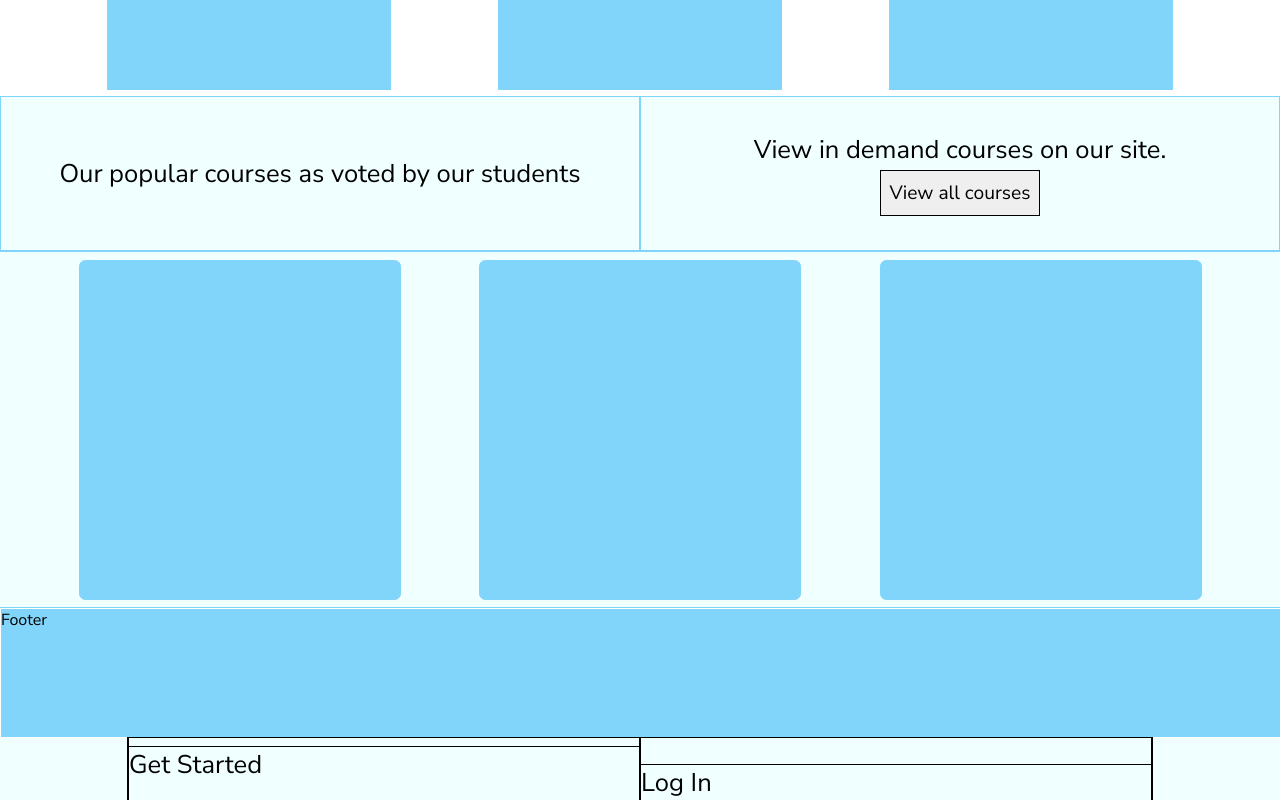
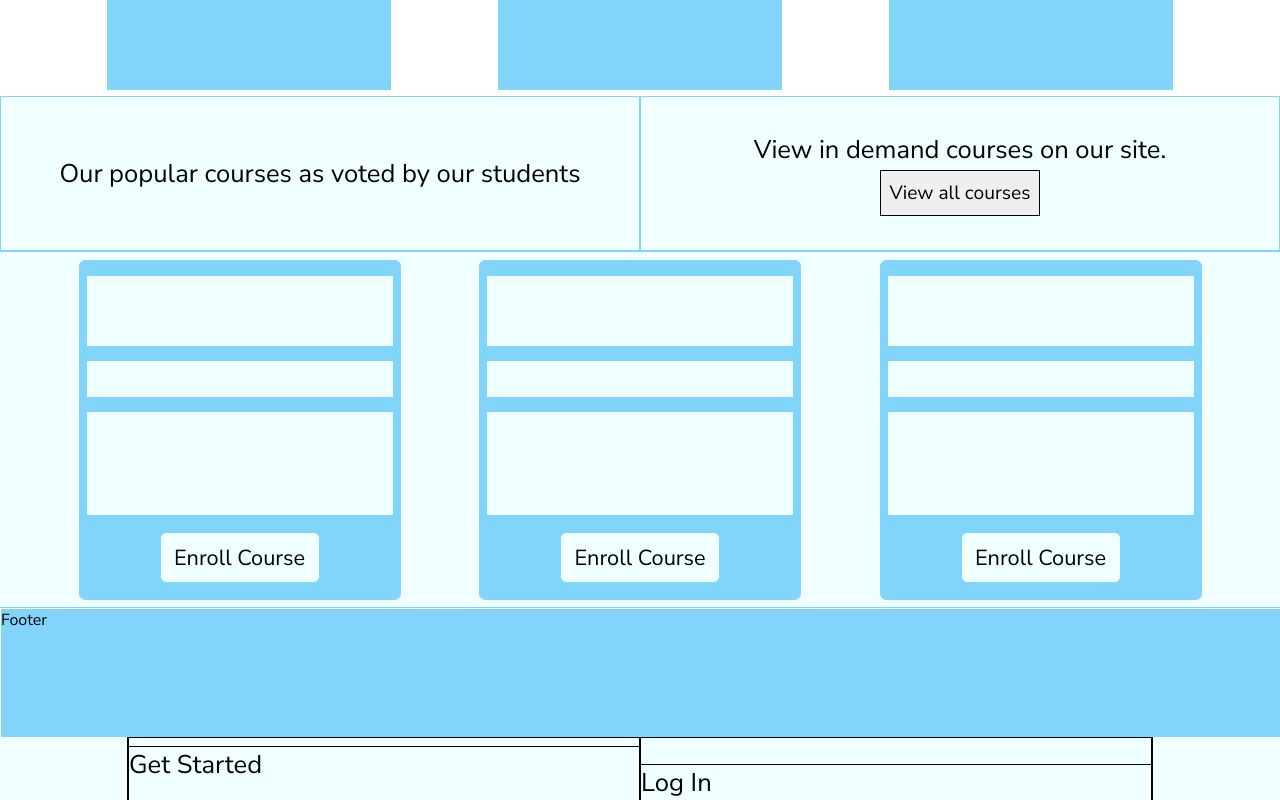
Before and after one commit to MokuaEnock/NxT-learn, a React (Create React App) app: page / in a window 1280 px wide. Shown: the part 999-1799 px from the top of the page. Built offline with nearby package versions, Linux system fonts and the light colour scheme; data requests are answered from the project's data file.

Commit message:
course  card skeleton for landing page

```diff
--- a/src/components/home/main.js
+++ b/src/components/home/main.js
@@ -46,9 +46,23 @@ function Main() {
           </span>
         </div>
         <ul id="main_container2">
-          <li></li>
-          <li></li>
-          <li></li>
+          <li>
+            <span id="instructors"></span>
+            <span id="card_rating"></span>
+            <span id="card_title"></span>
+            <button>Enroll Course</button>
+          </li>
+          <li>
+            <span id="instructors"></span>
+            <span id="card_rating"></span>
+            <span id="card_title"></span>
+            <button>Enroll Course</button>
+          </li><li>
+            <span id="instructors"></span>
+            <span id="card_rating"></span>
+            <span id="card_title"></span>
+            <button>Enroll Course</button>
+          </li>
         </ul>
       </section>
     </>
--- a/src/index.css
+++ b/src/index.css
@@ -151,6 +151,10 @@ main>div>span>button {
   height: 95%;
   border: thin solid #81D4FA;
   background-color: #81D4FA;
+  display: flex;
+  flex-direction: column;
+  justify-content: space-evenly;
+  align-items: center;
 }
 
 #main_cards {
@@ -200,6 +204,37 @@ main>div>span>button {
   border: thin solid #81D4FA;
   background-color: #81D4FA;
   border-radius: 0.5vw;
+  display: flex;
+  flex-direction: column;
+  justify-content: space-evenly;
+  align-items: center;
+}
+
+#main_container2>li>span {
+  width: 95%;
+  border: thin solid azure;
+  background-color: azure;
+}
+
+#main_container2>li>#instructors {
+  height: 20%;
+}
+
+#main_container2>li>#card_rating {
+  height: 10%;
+}
+
+#main_container2>li>#card_title {
+  height: 30%;
+}
+
+#main_container2>li>button {
+  height: 15%;
+  width: 50%;
+  font-size: 1.7vw;
+  border: thin solid #81D4FA;
+  background-color: azure;
+  border-radius: .5vw;
 }
 
 footer {
```
